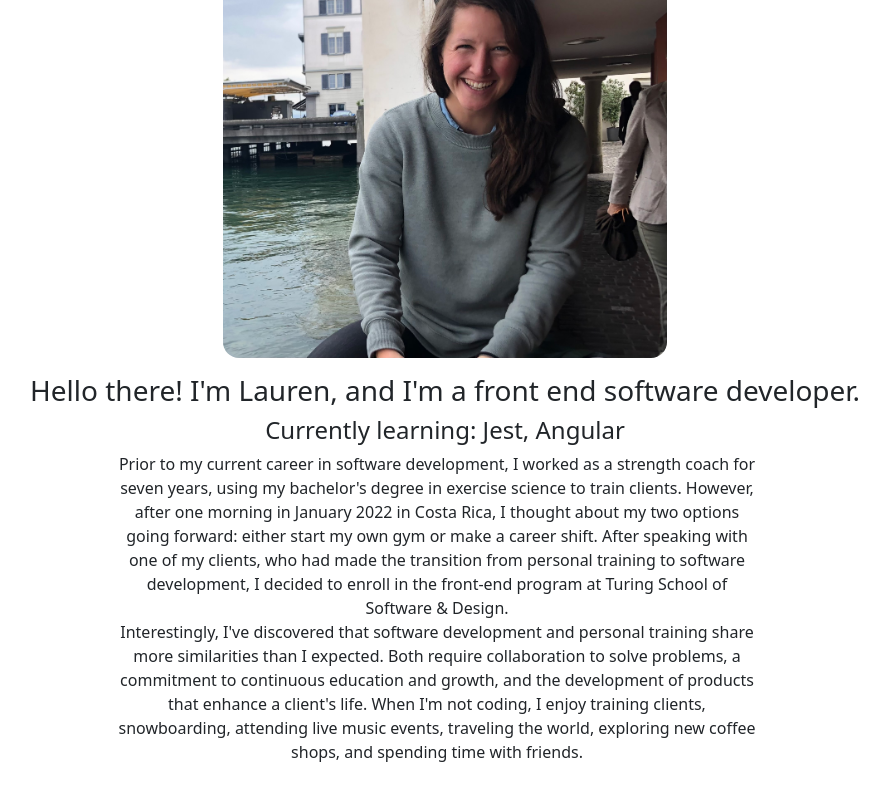
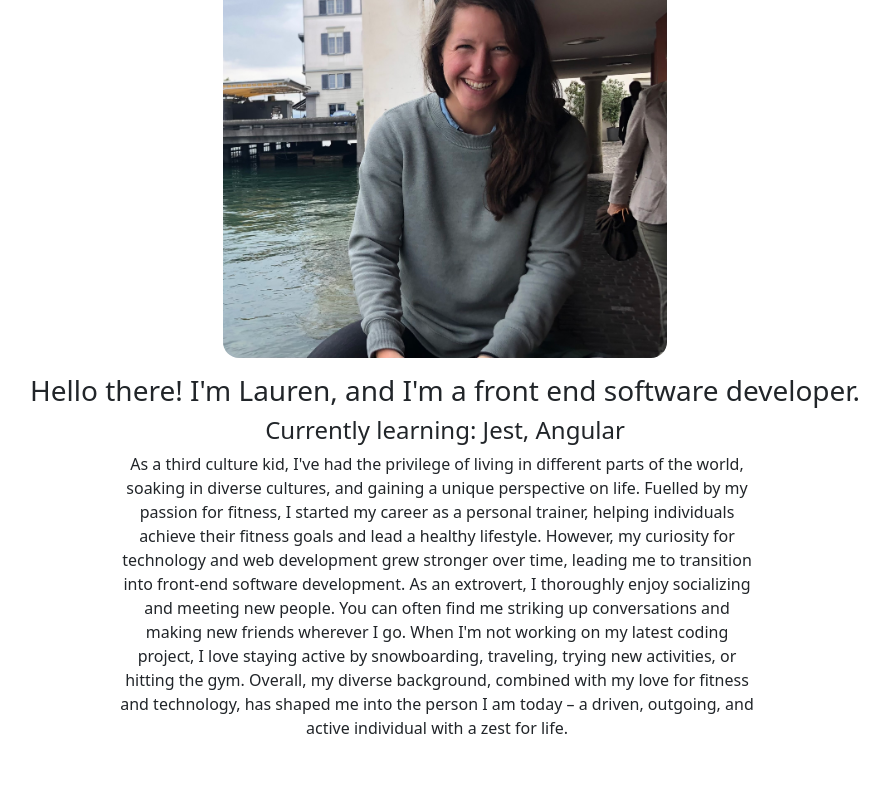
Before and after one commit to FrazierLE/FrazierLE, a React (Create React App) app: page /about in a window 1280 px wide. Shown: the part 336-1136 px from the top of the page, without its empty margins (195-1084 px from the left). Built offline with nearby package versions, Linux system fonts and the light colour scheme.

Commit message:
Update about me section

```diff
--- a/src/Components/About/About.js
+++ b/src/Components/About/About.js
@@ -12,9 +12,7 @@ const About = () => {
         <h3>Hello there! I'm Lauren, and I'm a front end software developer.</h3>
         <h4>Currently learning: Jest, Angular</h4>
         <div className='about-me'>
-            <p>Prior to my current career in software development, I worked as a strength coach for seven years, using my bachelor's degree in exercise science to train clients. However, after one morning in January 2022 in Costa Rica, I thought about my two options going forward: either start my own gym or make a career shift. After speaking with one of my clients, who had made the transition from personal training to software development, I decided to enroll in the front-end program at Turing School of Software & Design.
-              <br/>
-            Interestingly, I've discovered that software development and personal training share more similarities than I expected. Both require collaboration to solve problems, a commitment to continuous education and growth, and the development of products that enhance a client's life. When I'm not coding, I enjoy training clients, snowboarding, attending live music events, traveling the world, exploring new coffee shops, and spending time with friends.</p>
+          <p>As a third culture kid, I've had the privilege of living in different parts of the world, soaking in diverse cultures, and gaining a unique perspective on life. Fuelled by my passion for fitness, I started my career as a personal trainer, helping individuals achieve their fitness goals and lead a healthy lifestyle. However, my curiosity for technology and web development grew stronger over time, leading me to transition into front-end software development.  As an extrovert, I thoroughly enjoy socializing and meeting new people. You can often find me striking up conversations and making new friends wherever I go. When I'm not working on my latest coding project, I love staying active by snowboarding, traveling, trying new activities, or hitting the gym.  Overall, my diverse background, combined with my love for fitness and technology, has shaped me into the person I am today – a driven, outgoing, and active individual with a zest for life.</p>
         </div>
       </div>
     </div>
```
